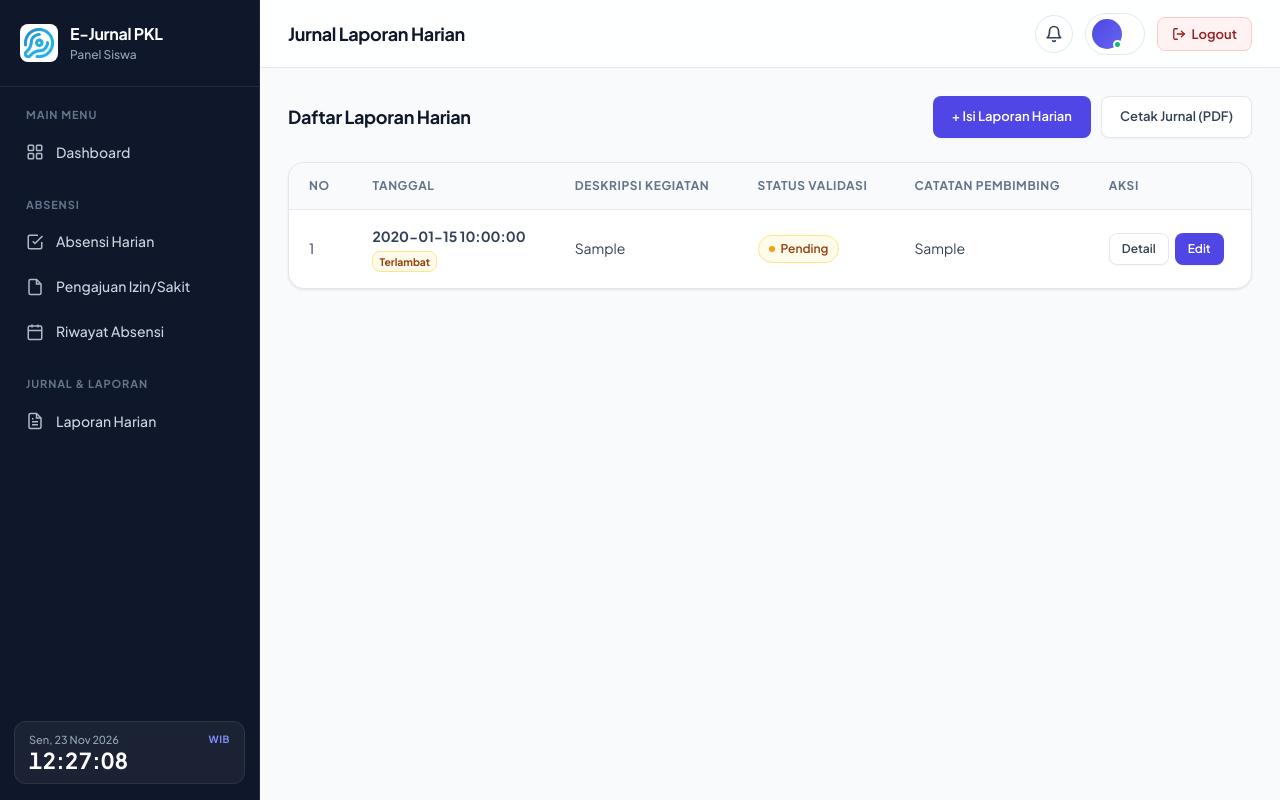
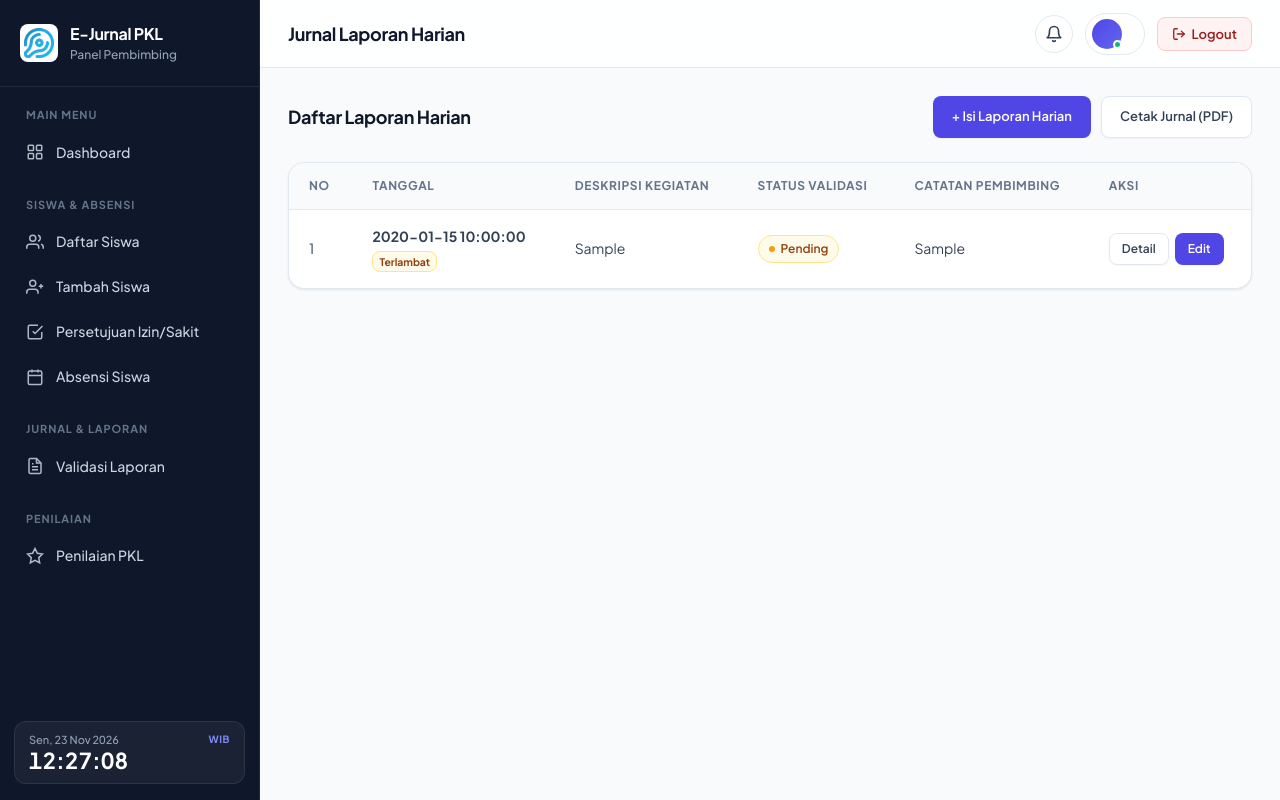
Before and after one commit to althebaran17/jurnal_pkl1, a Flask app: template templates/laporan.html in a window 1280 px wide. Run offline with Flask 3, Linux system fonts and the light colour scheme; the template is opened without the code that fills it: most values are stand-ins (such as "Sample title", 1, 10 or a date in 2020).

Commit message:
Update laporan

```diff
--- a/templates/laporan.html
+++ b/templates/laporan.html
@@ -243,23 +243,24 @@
 </head>
 <body>
 
-    <!-- SIDEBAR DARK SOLID -->
+<!-- SIDEBAR DARK SOLID TERKUNCI -->
     <div class="sidebar">
         <div>
             <div class="sidebar-brand">
                 <img src="{{ url_for('static', filename='img/logo.png') }}" alt="Logo" class="brand-logo-img">
                 <div class="brand-text">
                     <span class="brand-title">E-Jurnal PKL</span>
-                    <span class="brand-subtitle">Panel Siswa</span>
+                    <span class="brand-subtitle">{{ 'Panel Admin' if session.get('role') == 'admin' else 'Panel Pembimbing' }}</span>
                 </div>
             </div>
 
             <div class="sidebar-nav">
+                {% if session.get('role') == 'admin' %}{% include '_sidebar_admin.html' %}{% endif %}
                 <div class="nav-group">
                     <span class="nav-label">Main Menu</span>
                     <ul class="sidebar-menu">
                         <li>
-                            <a href="{{ url_for('dashboard_siswa') }}" class="{{ 'active' if request.endpoint == 'dashboard_siswa' else '' }}">
+                            <a href="{{ url_for('dashboard_pembimbing') }}" class="{{ 'active' if request.endpoint == 'dashboard_pembimbing' else '' }}">
                                 <div class="menu-link-content">
                                     <svg viewBox="0 0 24 24" fill="none" stroke="currentColor"><rect x="3" y="3" width="7" height="7" rx="1"/><rect x="14" y="3" width="7" height="7" rx="1"/><rect x="14" y="14" width="7" height="7" rx="1"/><rect x="3" y="14" width="7" height="7" rx="1"/></svg>
                                     Dashboard
@@ -270,29 +271,40 @@
                 </div>
 
                 <div class="nav-group">
-                    <span class="nav-label">Absensi</span>
+                    <span class="nav-label">Siswa & Absensi</span>
                     <ul class="sidebar-menu">
                         <li>
-                            <a href="{{ url_for('absensi') }}" class="{{ 'active' if request.endpoint == 'absensi' else '' }}">
+                            <a href="{{ url_for('daftar_siswa') }}" class="{{ 'active' if request.endpoint == 'daftar_siswa' else '' }}">
                                 <div class="menu-link-content">
-                                    <svg viewBox="0 0 24 24" fill="none" stroke="currentColor"><path d="M9 11l3 3L22 4"/><path d="M21 12v7a2 2 0 0 1-2 2H5a2 2 0 0 1-2-2V5a2 2 0 0 1 2-2h11"/></svg>
-                                    Absensi Harian
+                                    <svg viewBox="0 0 24 24" fill="none" stroke="currentColor"><path d="M17 21v-2a4 4 0 0 0-4-4H5a4 4 0 0 0-4 4v2"/><circle cx="9" cy="7" r="4"/><path d="M23 21v-2a4 4 0 0 0-3-3.87"/><path d="M16 3.13a4 4 0 0 1 0 7.75"/></svg>
+                                    Daftar Siswa
                                 </div>
                             </a>
                         </li>
                         <li>
-                            <a href="{{ url_for('pengajuan_absensi') }}" class="{{ 'active' if request.endpoint == 'pengajuan_absensi' else '' }}">
+                            <a href="{{ url_for('tambah_siswa_page') }}" class="{{ 'active' if request.endpoint == 'tambah_siswa_page' else '' }}">
                                 <div class="menu-link-content">
-                                    <svg viewBox="0 0 24 24" fill="none" stroke="currentColor"><path d="M14 2H6a2 2 0 0 0-2 2v16a2 2 0 0 0 2 2h12a2 2 0 0 0 2-2V8z"/><polyline points="14 2 14 8 20 8"/></svg>
-                                    Pengajuan Izin/Sakit
+                                    <svg viewBox="0 0 24 24" fill="none" stroke="currentColor"><path d="M16 21v-2a4 4 0 0 0-4-4H5a4 4 0 0 0-4 4v2"/><circle cx="9" cy="7" r="4"/><line x1="20" y1="8" x2="20" y2="14"/><line x1="23" y1="11" x2="17" y2="11"/></svg>
+                                    Tambah Siswa
                                 </div>
+                            </a>
+                        </li>
+                        <li>
+                            <a href="{{ url_for('persetujuan_absensi') }}" class="{{ 'active' if request.endpoint == 'persetujuan_absensi' else '' }}">
+                                <div class="menu-link-content">
+                                    <svg viewBox="0 0 24 24" fill="none" stroke="currentColor"><path d="M9 11l3 3L22 4"/><path d="M21 12v7a2 2 0 0 1-2 2H5a2 2 0 0 1-2-2V5a2 2 0 0 1 2-2h11"/></svg>
+                                    Persetujuan Izin/Sakit
+                                </div>
+                                {% if notif_pengajuan > 0 %}
+                                    <span class="menu-badge">{{ notif_pengajuan }}</span>
+                                {% endif %}
                             </a>
                         </li>
                         <li>
                             <a href="{{ url_for('riwayat_absensi') }}" class="{{ 'active' if request.endpoint == 'riwayat_absensi' else '' }}">
                                 <div class="menu-link-content">
                                     <svg viewBox="0 0 24 24" fill="none" stroke="currentColor"><rect x="3" y="4" width="18" height="18" rx="2" ry="2"/><line x1="16" y1="2" x2="16" y2="6"/><line x1="8" y1="2" x2="8" y2="6"/><line x1="3" y1="10" x2="21" y2="10"/></svg>
-                                    Riwayat Absensi
+                                    Absensi Siswa
                                 </div>
                             </a>
                         </li>
@@ -303,15 +315,20 @@
                     <span class="nav-label">Jurnal & Laporan</span>
                     <ul class="sidebar-menu">
                         <li>
-                            <a href="{{ url_for('laporan') }}" class="{{ 'active' if request.endpoint in ['laporan', 'laporan_tambah', 'laporan_edit', 'laporan_detail'] else '' }}">
+                            <a href="{{ url_for('validasi_laporan') }}" class="{{ 'active' if request.endpoint in ['validasi_laporan', 'validasi_detail'] else '' }}">
                                 <div class="menu-link-content">
                                     <svg viewBox="0 0 24 24" fill="none" stroke="currentColor"><path d="M14 2H6a2 2 0 0 0-2 2v16a2 2 0 0 0 2 2h12a2 2 0 0 0 2-2V8z"/><polyline points="14 2 14 8 20 8"/><line x1="16" y1="13" x2="8" y2="13"/><line x1="16" y1="17" x2="8" y2="17"/><polyline points="10 9 9 9 8 9"/></svg>
-                                    Laporan Harian
+                                    Validasi Laporan
                                 </div>
+                                {% if notif_laporan > 0 %}
+                                    <span class="menu-badge">{{ notif_laporan }}</span>
+                                {% endif %}
                             </a>
                         </li>
                     </ul>
                 </div>
+
+                {% include '_sidebar_penilaian.html' %}
             </div>
         </div>
     </div>
```
